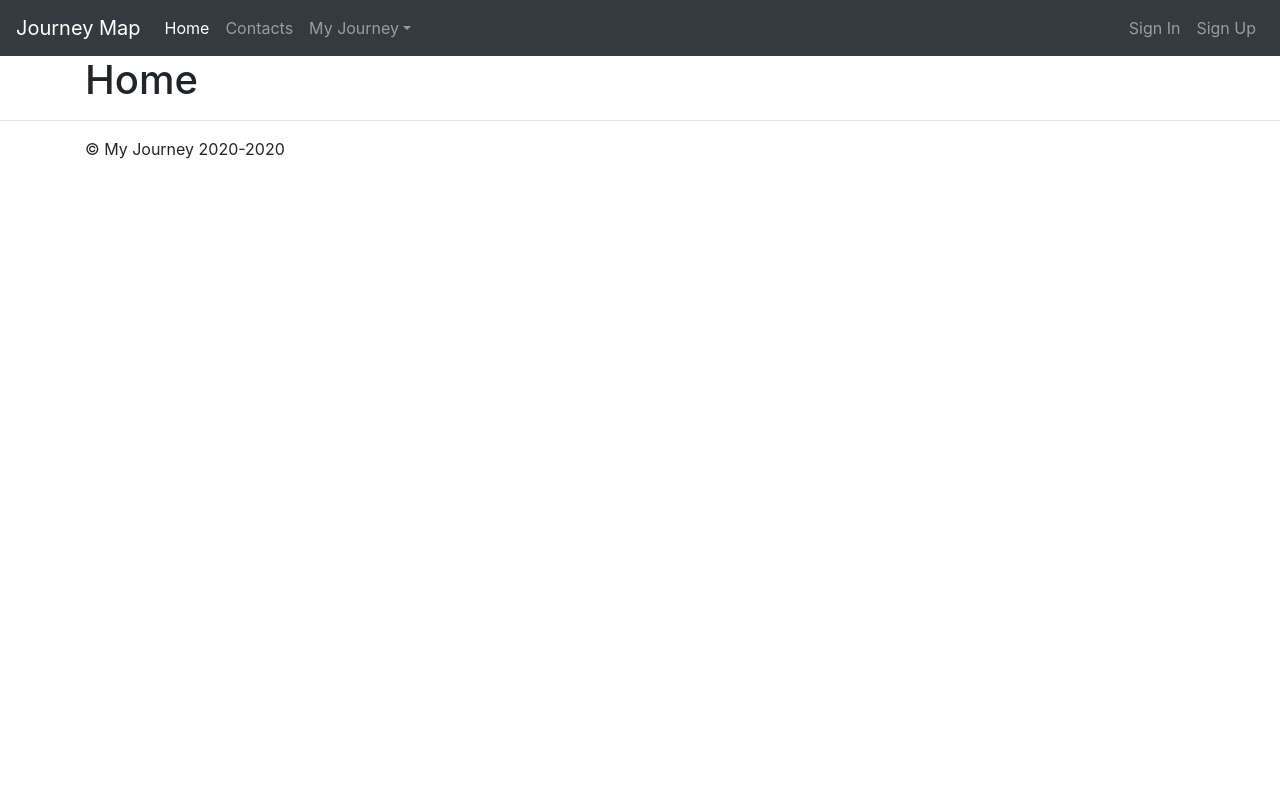
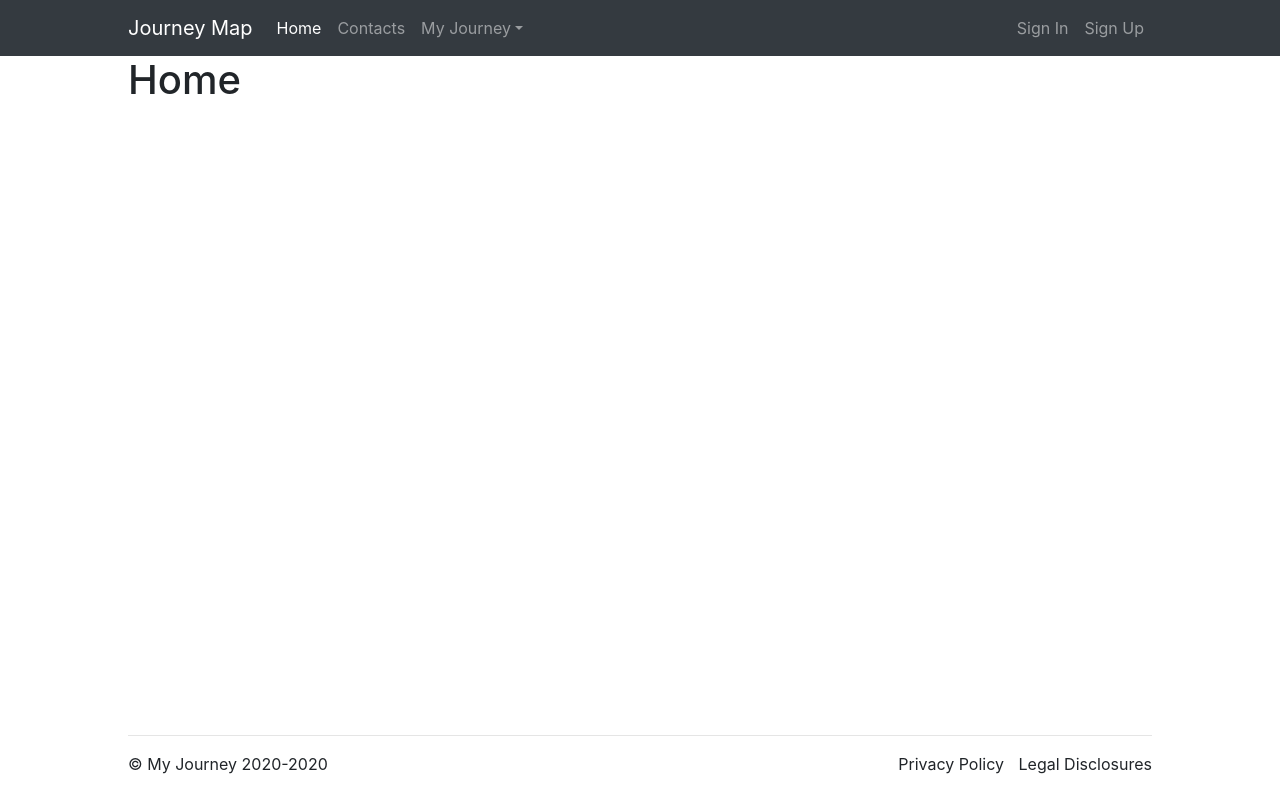
Before and after one commit to enricoDec/JourneyMap, a Django app: page / in a window 1280 px wide. Run offline with Django 3.2, Linux system fonts and the light colour scheme; some libraries are stand-ins or nearby versions.

Commit message:
Finished Base Design

```diff
--- /dev/null
+++ b/JourneyMap/static/JourneyMap/base.css
@@ -0,0 +1,89 @@
+:root {
+    --header-height: 56px;
+    --footer-height: 81px;
+    --footer-wrap-height: 107px;
+
+    //overflow-y: hidden;
+    overflow-x: hidden;
+}
+
+html, body {
+    margin: 0;
+    padding: 0;
+    width: 100vw;
+    height: 100vh;
+}
+
+header {
+    margin: 0;
+    padding: 0;
+    background-color: #343a40 !important;
+}
+
+header nav {
+    margin: 0 auto;
+    padding: 8px 0px 8px 0px !important;
+    width: 80%;
+}
+
+main {
+    margin: 0 auto;
+    padding: 0;
+    width: 80%;
+    min-height: calc(100vh - var(--header-height) - var(--footer-height));
+}
+
+footer {
+    margin: 0 auto;
+    padding: 0;
+    width: 80%;
+    display: block;
+}
+
+footer:after {
+    clear: both;
+}
+
+footer p {
+    float: left;
+}
+
+footer div {
+    margin: 0;
+    padding: 0;
+    display: inline-block;
+    float: right;
+}
+
+footer div a {
+    margin: 0;
+    padding: 0;
+    padding-left: 10px;
+    color: #212529;
+}
+
+footer div a:first-child {
+    padding-left: 0;
+}
+
+footer div a:hover {
+    color: #212529;
+}
+
+@media (max-width: 992px) {
+    header nav, main, footer {
+        width: 90%;
+    }
+
+    main {
+        min-height: calc(100vh - var(--header-height) - var(--footer-wrap-height));
+    }
+
+    footer {
+        padding-bottom: 10px;
+    }
+
+    footer p, footer div {
+        float: none;
+    }
+}
--- a/JourneyMap/templates/JourneyMap/base.html
+++ b/JourneyMap/templates/JourneyMap/base.html
@@ -13,6 +13,7 @@
 
         <!-- Bootstrap core CSS -->
         <link rel="stylesheet" type="text/css" href="{% static 'JourneyMap/bootstrap.css' %}">
+        <link rel="stylesheet" type="text/css" href="{% static 'JourneyMap/base.css' %}">
 
 
         {% if title %}
@@ -53,19 +54,22 @@
                     </ul>
                     <!-- Navbar Right Side -->
                     <div class="navbar-nav">
-                <a class="nav-item nav-link" href="{% url 'JourneyMap_login' %}">{% trans "Sign In" %}</a>
-                <a class="nav-item nav-link" href="{% url 'JourneyMap_register' %}">{% trans "Sign Up" %}</a>
+                        <a class="nav-item nav-link" href="">{% trans "Sign In" %}</a>
+                        <a class="nav-item nav-link" href="">{% trans "Sign Up" %}</a>
                     </div>
                 </div>
             </nav>
         </header>
-<div class="container">
+        <main>
             {% block content %} {% endblock content %}
+        </main>
+        <footer>
+            <hr>
+            <p>&copy My Journey 2020-2020</p>
+            <div class="">
+                <a href="">{% trans "Privacy Policy" %}</a>
+                <a href="">{% trans "Legal Disclosures" %}</a>
             </div>
-
-<hr>
-<footer class="container">
-    <p>&copy; My Journey 2020-2020</p>
         </footer>
 
     <!-- Optional JavaScript -->
```
Lines whose indentation alone changed are shown as unchanged.
